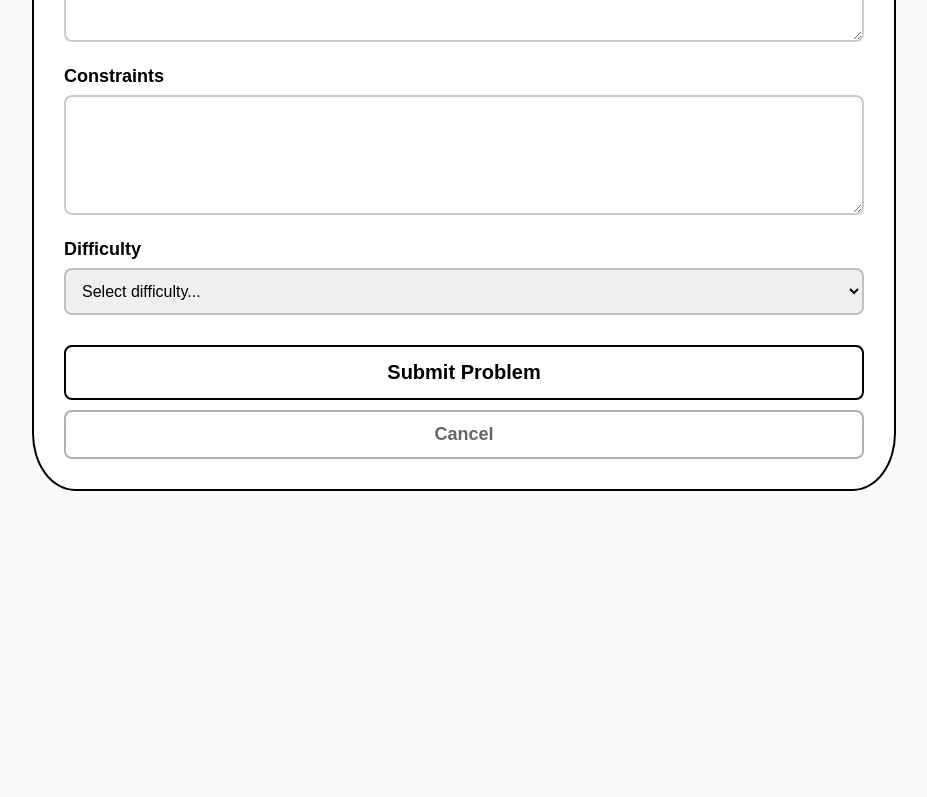
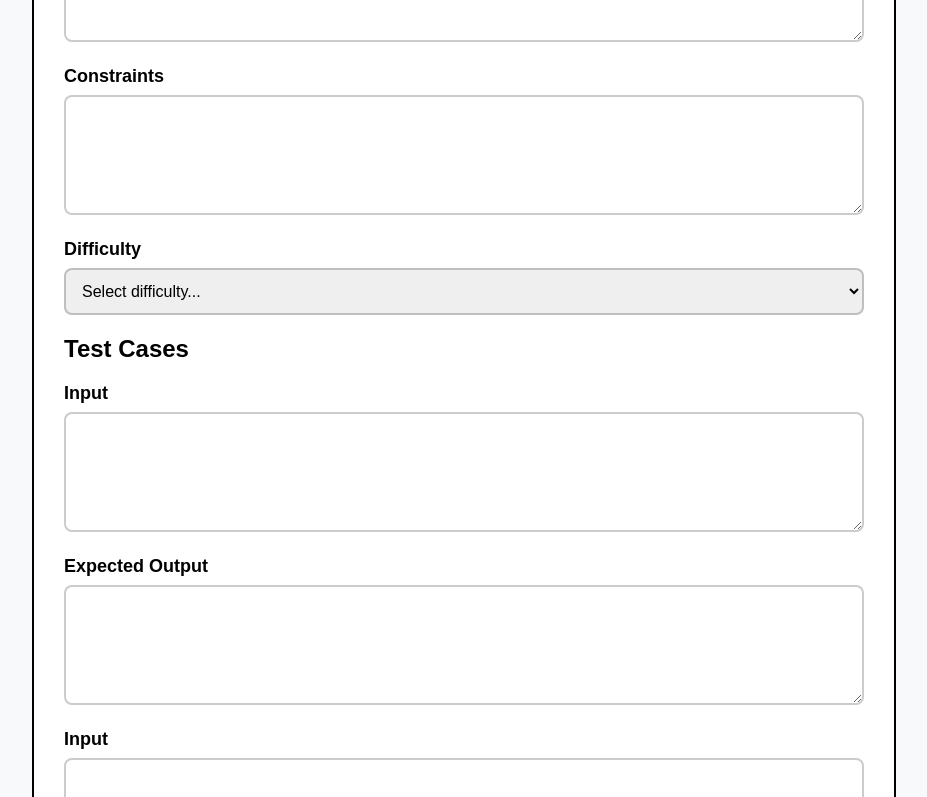
Before and after one commit to AliTalipKeles/CodeColosseum, a React app in the folder frontend/: page /problem in a window 1280 px wide. Shown: the part 707-1504 px from the top of the page, without its empty margins (176-1103 px from the left). Before the commit the page ends 1246 px from the top, so only its background shows below. Built offline with nearby package versions, Linux system fonts and the light colour scheme; the HTML template or start-up script is replaced by a standard one.

Commit message:
added problem suggestion page

```diff
--- a/frontend/src/pages/Problem.jsx
+++ b/frontend/src/pages/Problem.jsx
@@ -1,12 +1,11 @@
-import { useEffect, useState } from "react"
+import { useState } from "react"
 import "./Problem.css"
-import { Link } from "react-router-dom"
 import api from "../services/api"
 import { useNavigate } from "react-router-dom"
 
-function Problem(){
+function Problem() {
     const navigate = useNavigate();
-    let prob_id = null
+
     const [formData, setFormData] = useState({
         title: '',
         statement: '',
@@ -16,20 +15,74 @@ function Problem(){
         difficulty: ''
     });
 
+    const [testCases, setTestCases] = useState([
+        { stdin: '', expected_stdout: '' },
+        { stdin: '', expected_stdout: '' },
+        { stdin: '', expected_stdout: '' }
+    ]);
+
     const handleChange = (e) => {
         const { name, value } = e.target;
+
         setFormData(prev => ({
             ...prev,
             [name]: value
         }));
     };
 
+    const handleTestCaseChange = (index, e) => {
+        const { name, value } = e.target;
+
+        const updatedTestCases = [...testCases];
+
+        updatedTestCases[index][name] = value;
+
+        setTestCases(updatedTestCases);
+    };
+
+    const addTestCase = () => {
+        setTestCases(prev => [
+            ...prev,
+            { stdin: '', expected_stdout: '' }
+        ]);
+    };
+
+    const removeTestCase = (index) => {
+        const updatedTestCases = testCases.filter((_, i) => i !== index);
+
+        setTestCases(updatedTestCases);
+    };
+
     const handleSubmit = async (e) => {
         e.preventDefault();
 
         try {
-            const response = await api.post('/problem/createrequest', formData);
-            alert('Problem submitted successfully!');
+            const problem_payload = {
+                ...formData,
+            };
+
+            const problem_response = await api.post(
+                '/problem/createrequest',
+                problem_payload
+            );
+            const problem_id = problem_response.data.data;
+
+            let testcase_responses = []
+            let len = testCases.length;
+
+            for (let i = 0; i < len; i++) {
+                let testcase_payload = {
+                    problem_id: problem_id,
+                    stdin: testCases[i].stdin,
+                    expected_stdout: testCases[i].expected_stdout
+                }
+
+                testcase_responses[i] = await api.post(
+                    '/problem/addtestcase',
+                    testcase_payload
+                );
+            }
+
             setFormData({
                 title: '',
                 statement: '',
@@ -39,10 +92,14 @@ function Problem(){
                 difficulty: ''
             });
 
-            prob_id = response.data.data
-            console.log(prob_id)
+            setTestCases([
+                { stdin: '', expected_stdout: '' },
+                { stdin: '', expected_stdout: '' },
+                { stdin: '', expected_stdout: '' }
+            ]);
 
             // navigate('/dashboard');
+
         } catch (error) {
             console.error('Error submitting problem:', error);
             alert('Failed to submit problem. Please try again.');
@@ -52,11 +109,16 @@ function Problem(){
     return (
         <div className="problem-page">
             <div className="form-container">
-                <div className="form-title">Suggest a Problem</div>
 
-                <div>
+                <div className="form-title">
+                    Suggest a Problem
+                </div>
+
+                <form onSubmit={handleSubmit}>
+
                     <div className="form-group">
                         <label htmlFor="title">Title</label>
+
                         <input
                             type="text"
                             id="title"
@@ -68,7 +130,10 @@ function Problem(){
                     </div>
 
                     <div className="form-group">
-                        <label htmlFor="statement">Problem Statement</label>
+                        <label htmlFor="statement">
+                            Problem Statement
+                        </label>
+
                         <textarea
                             id="statement"
                             name="statement"
@@ -79,7 +144,10 @@ function Problem(){
                     </div>
 
                     <div className="form-group">
-                        <label htmlFor="input_format">Input Format</label>
+                        <label htmlFor="input_format">
+                            Input Format
+                        </label>
+
                         <textarea
                             id="input_format"
                             name="input_format"
@@ -90,7 +158,10 @@ function Problem(){
                     </div>
 
                     <div className="form-group">
-                        <label htmlFor="output_format">Output Format</label>
+                        <label htmlFor="output_format">
+                            Output Format
+                        </label>
+
                         <textarea
                             id="output_format"
                             name="output_format"
@@ -101,7 +172,10 @@ function Problem(){
                     </div>
 
                     <div className="form-group">
-                        <label htmlFor="constraints">Constraints</label>
+                        <label htmlFor="constraints">
+                            Constraints
+                        </label>
+
                         <textarea
                             id="constraints"
                             name="constraints"
@@ -112,7 +186,10 @@ function Problem(){
                     </div>
 
                     <div className="form-group">
-                        <label htmlFor="difficulty">Difficulty</label>
+                        <label htmlFor="difficulty">
+                            Difficulty
+                        </label>
+
                         <select
                             id="difficulty"
                             name="difficulty"
@@ -120,20 +197,96 @@ function Problem(){
                             onChange={handleChange}
                             required
                         >
-                            <option value="">Select difficulty...</option>
-                            <option value="EASY">Easy</option>
-                            <option value="MEDIUM">Medium</option>
-                            <option value="HARD">Hard</option>
+                            <option value="">
+                                Select difficulty...
+                            </option>
+
+                            <option value="EASY">
+                                Easy
+                            </option>
+
+                            <option value="MEDIUM">
+                                Medium
+                            </option>
+
+                            <option value="HARD">
+                                Hard
+                            </option>
                         </select>
                     </div>
 
+                    <div className="testcases-section">
+
+                        <h2>Test Cases</h2>
+
+                        {testCases.map((testCase, index) => (
+                            <div
+                                className="testcase-card"
+                                key={index}
+                            >
+
+                                <div className="form-group">
+                                    <label>
+                                        Input
+                                    </label>
+
+                                    <textarea
+                                        name="stdin"
+                                        value={testCase.stdin}
+                                        onChange={(e) =>
+                                            handleTestCaseChange(index, e)
+                                        }
+                                        required
+                                    />
+                                </div>
+
+                                <div className="form-group">
+                                    <label>
+                                        Expected Output
+                                    </label>
+
+                                    <textarea
+                                        name="expected_stdout"
+                                        value={testCase.expected_stdout}
+                                        onChange={(e) =>
+                                            handleTestCaseChange(index, e)
+                                        }
+                                        required
+                                    />
+                                </div>
+
+                                {testCases.length > 3 && (
+                                    <button
+                                        type="button"
+                                        className="remove-testcase-button"
+                                        onClick={() =>
+                                            removeTestCase(index)
+                                        }
+                                    >
+                                        Remove Test Case
+                                    </button>
+                                )}
+
+                            </div>
+                        ))}
+
+                        <button
+                            type="button"
+                            className="add-testcase-button"
+                            onClick={addTestCase}
+                        >
+                            Add Test Case
+                        </button>
+
+                    </div>
+
                     <button
-                        type="button"
+                        type="submit"
                         className="submit-button"
-                        onClick={handleSubmit}
                     >
                         Submit Problem
                     </button>
+
                     <button
                         type="button"
                         className="cancel-button"
@@ -141,10 +294,11 @@ function Problem(){
                     >
                         Cancel
                     </button>
-                </div>
+
+                </form>
             </div>
         </div>
-    )
+    );
 }
 
-export default Problem
+export default Problem;
```
Also changed, not shown: 1 other file (tests, documents, lock files or other folders).
